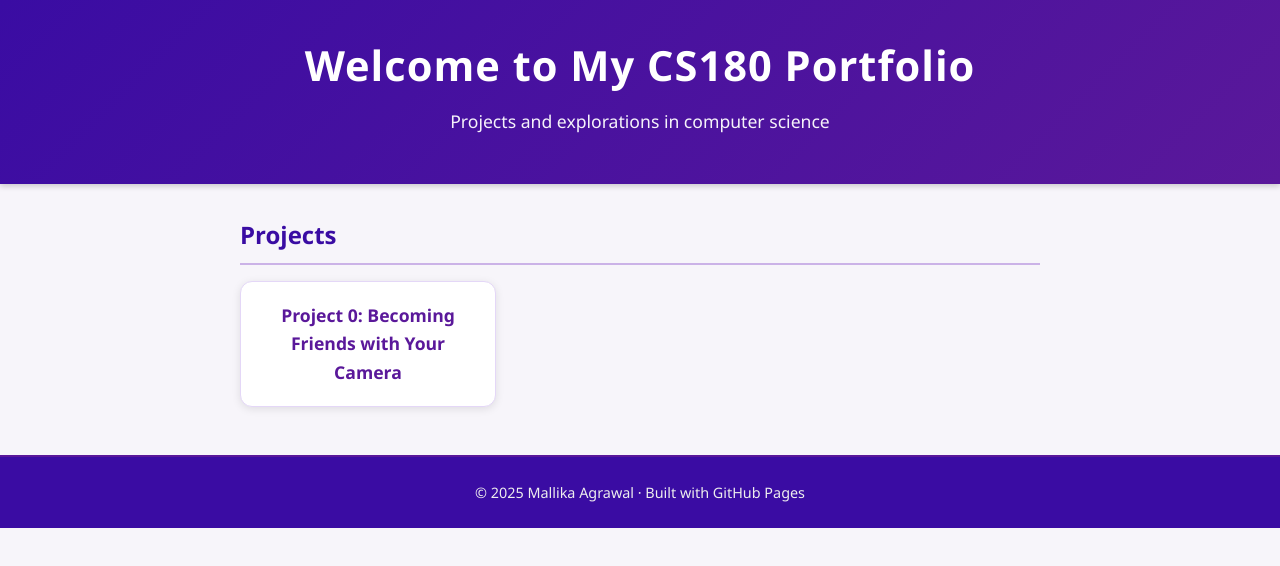
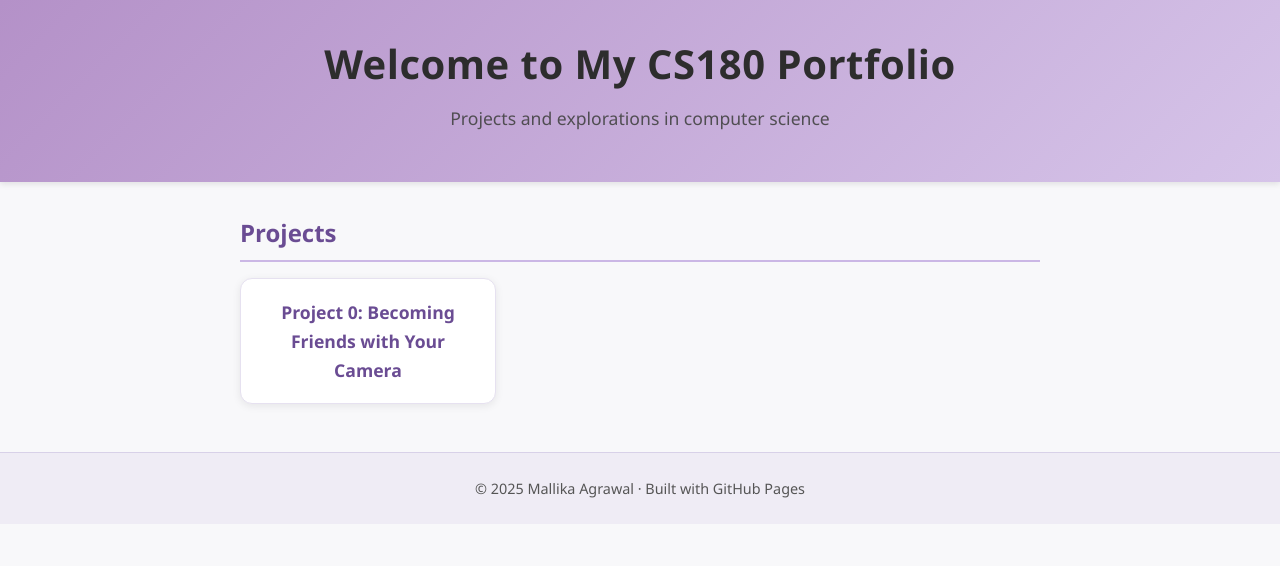
Before and after one commit to mallikaAgrawal/mallikaAgrawal.github.io, a plain HTML site: page index.html in a window 1280 px wide. Drawn offline with Linux system fonts and the light colour scheme.

Commit message:
change accent to lavender and grey

```diff
--- a/index.html
+++ b/index.html
@@ -9,29 +9,31 @@
       font-family: "Segoe UI", Roboto, Arial, sans-serif;
       margin: 0;
       padding: 0;
-      background-color: #f7f5fa;
-      color: #2b2b2b;
+      background-color: #f8f8fa;
+      color: #333;
       line-height: 1.6;
     }
 
     header {
-      background: linear-gradient(135deg, #3a0ca3, #5a189a);
-      color: white;
+      background: linear-gradient(135deg, #b491c8, #d6c4e9);
+      color: #2d2d2d;
       padding: 2rem 1rem;
       text-align: center;
-      box-shadow: 0 2px 6px rgba(0,0,0,0.2);
+      box-shadow: 0 2px 6px rgba(0,0,0,0.1);
     }
 
     header h1 {
       margin: 0;
-      font-size: 2.6rem;
-      letter-spacing: 1px;
+      font-size: 2.5rem;
+      letter-spacing: 0.5px;
+      color: #2d2d2d;
     }
 
     header p {
       font-size: 1.1rem;
       margin-top: 0.5rem;
-      opacity: 0.95;
+      color: #444;
+      opacity: 0.9;
     }
 
     main {
@@ -41,10 +43,10 @@
     }
 
     h2 {
-      border-bottom: 2px solid #cbb2e7;
+      border-bottom: 2px solid #cbb7e5;
       padding-bottom: 0.5rem;
       margin-bottom: 1rem;
-      color: #3a0ca3;
+      color: #6a4c93;
     }
 
     .projects {
@@ -54,23 +56,23 @@
     }
 
     .project-card {
-      background: white;
+      background: #fff;
       border-radius: 12px;
       padding: 1.2rem;
-      box-shadow: 0 2px 8px rgba(0,0,0,0.1);
+      box-shadow: 0 2px 8px rgba(0,0,0,0.08);
       transition: transform 0.2s ease, box-shadow 0.2s ease;
       text-align: center;
-      border: 1px solid #e4d7f7;
+      border: 1px solid #e6e1f0;
     }
 
     .project-card:hover {
       transform: translateY(-5px);
-      box-shadow: 0 4px 14px rgba(58, 12, 163, 0.3);
+      box-shadow: 0 4px 12px rgba(106, 76, 147, 0.2);
     }
 
     .project-card a {
       text-decoration: none;
-      color: #5a189a;
+      color: #6a4c93;
       font-weight: 600;
       font-size: 1.1rem;
     }
@@ -80,9 +82,9 @@
       margin-top: 3rem;
       padding: 1.5rem;
       font-size: 0.9rem;
-      color: #eee;
-      background-color: #3a0ca3;
-      border-top: 2px solid #5a189a;
+      color: #555;
+      background-color: #efecf5;
+      border-top: 1px solid #d8d1e8;
     }
   </style>
 </head>
@@ -98,6 +100,7 @@
       <div class="project-card">
         <a href="./1/index.html">Project 0: Becoming Friends with Your Camera</a>
       </div>
+      <!-- Add more projects here -->
     </div>
   </main>
 
```
